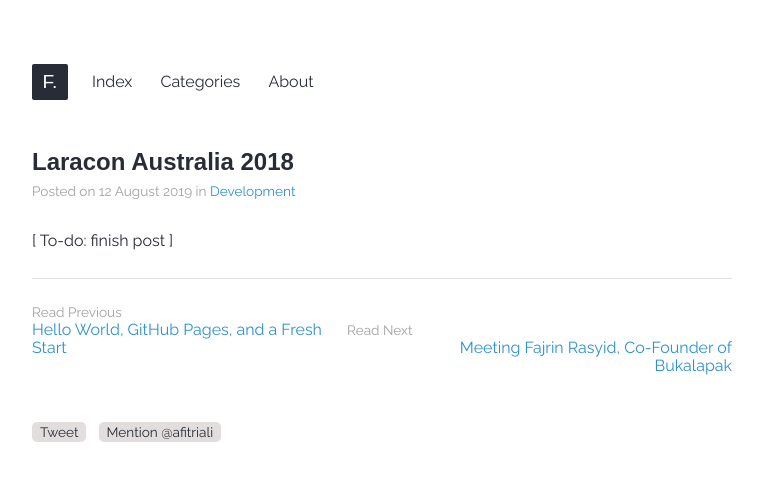
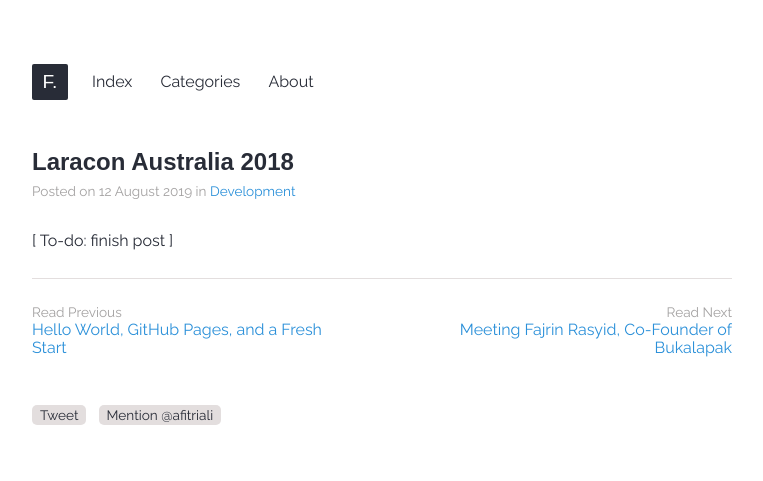
Before and after one commit to xfltrt/xfltrt.github.io, a Jekyll site: the page built from _posts/2019-08-12-laracon-australia-2018.md, in a window 1280 px wide. Shown: the top 481 px of the page, without its empty margins (258-1021 px from the left). Built offline with Jekyll 4.4.1, drawn with Linux system fonts in a browser that asks for light colours; some web fonts are replaced; comment, search, counter and statistics services are not loaded.

Commit message:
Update post.html

```diff
--- a/_layouts/post.html
+++ b/_layouts/post.html
@@ -15,10 +15,10 @@
   <div class="post">
     <div class="page-navigation">
       {% if page.previous.url %}
-        <span class="details">Read Previous</span><a class="prev" href="{{page.previous.url}}">{{page.previous.title}}</a>
+        <a class="prev" href="{{page.previous.url}}"><span class="details">Read Previous</span>{{page.previous.title}}</a>
       {% endif %}
       {% if page.next.url %}
-        <span class="details">Read Next</span><a class="next" href="{{page.next.url}}">{{page.next.title}}</a>
+        <a class="next" href="{{page.next.url}}"><span class="details">Read Next</span>{{page.next.title}}</a>
       {% endif %}
     </div>
   </div>
```
